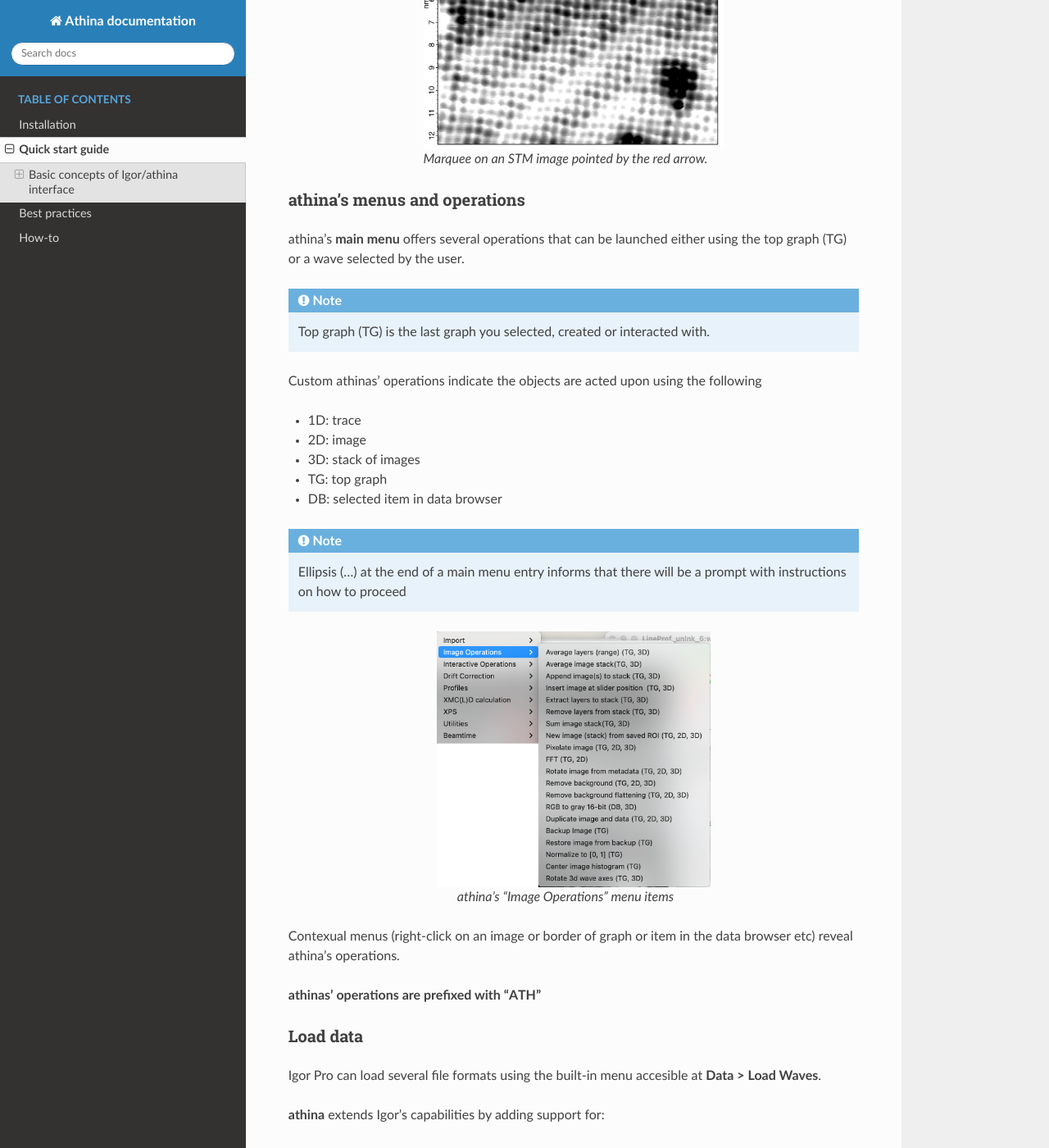
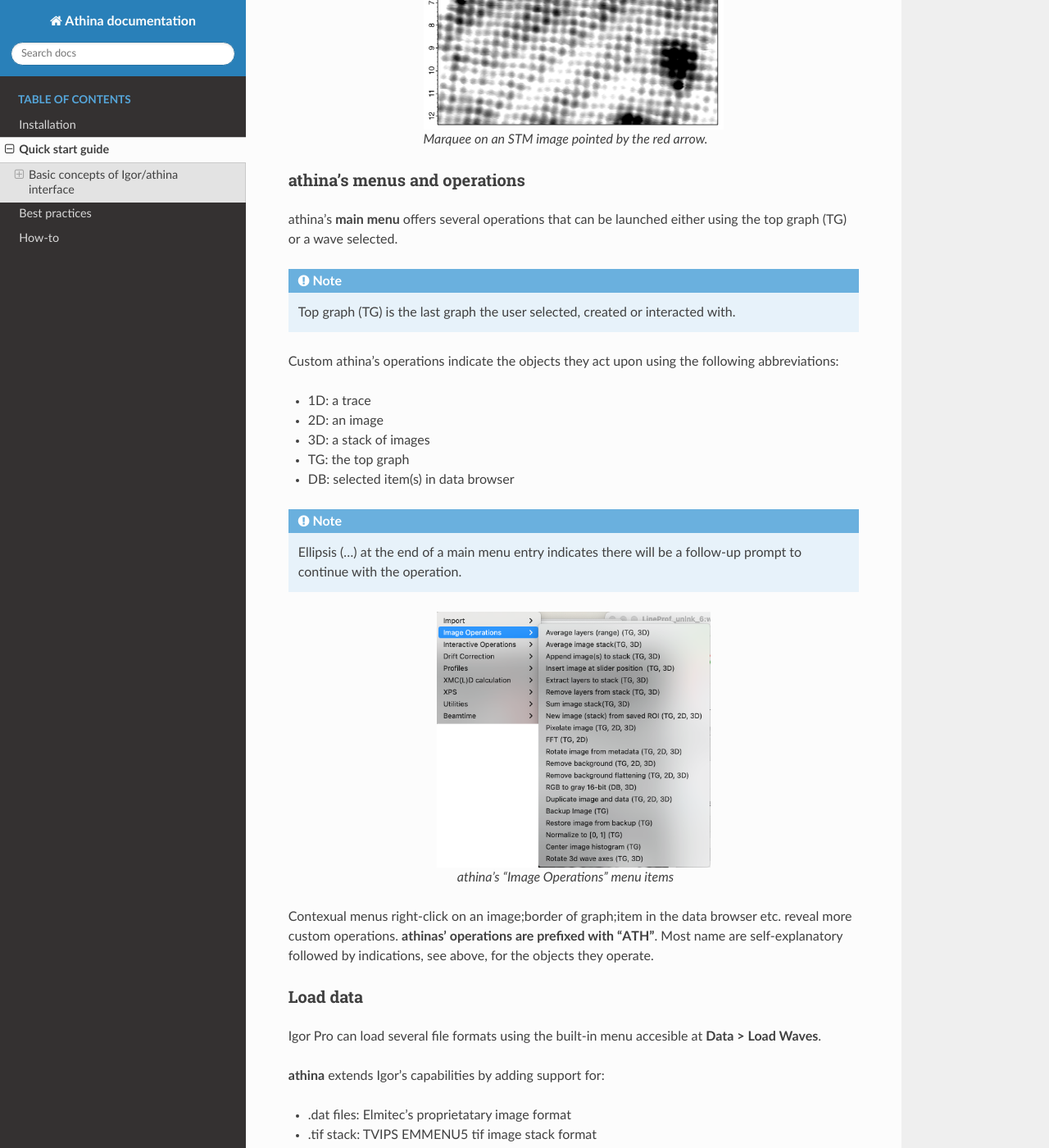
Before and after one commit to evangelosgolias/athina, a Sphinx documentation site: the page built from doc/source/files/quickstart.md, in a window 1280 px wide and 1400 px high, scrolled down 1686 px. Shown: the whole window at 82% size. Built offline with Sphinx 7.4.7 and the Read the Docs theme 2.0.0, drawn with Linux system fonts in a browser that asks for light colours; some of the changed text lies outside the part shown.

Commit message:
Edits in docs

````diff
--- a/doc/source/files/quickstart.md
+++ b/doc/source/files/quickstart.md
@@ -18,7 +18,7 @@
 
 ```{note}
 The red arrow marks the current data folder in Igor's filesystem.
-When the arrow is white it means that it points to the parent folder of the current data folder because the folder three is collapsed.
+When the arrow is white then it points to the collapsed parent folder of the current data folder.
 ```
 
 ```{figure} media/DataBrowserFolders.png
@@ -45,21 +45,21 @@
 ```
 ### athina's menus and operations
 
-athina's **main menu** offers several operations that can be launched either using the top graph (TG) or a wave selected by the user.
+athina's **main menu** offers several operations that can be launched either using the top graph (TG) or a wave selected.
 
 ```{note}
-Top graph (TG) is the last graph you selected, created or interacted with.
+Top graph (TG) is the last graph the user selected, created or interacted with.
 ```
-Custom athinas' operations indicate the objects are acted upon using the following
+Custom athina's operations indicate the objects they act upon using the following abbreviations:
 
-- 1D: trace
-- 2D: image
-- 3D: stack of images
-- TG: top graph
-- DB: selected item in data browser
+- 1D: a trace
+- 2D: an image
+- 3D: a stack of images
+- TG: the top graph
+- DB: selected item(s) in data browser
 
 ```{note}
-Ellipsis (...) at the end of a main menu entry informs that there will be a prompt with instructions on how to proceed
+Ellipsis (...) at the end of a main menu entry indicates there will be a follow-up prompt to continue with the operation.
 ```
 
 ```{figure} media/athinasMenu.png
@@ -71,9 +71,7 @@
 athina's "Image Operations" menu items
 ```
 
-Contexual menus (right-click on an image or border of graph or item in the data browser etc) reveal athina's operations.
-
-**athinas' operations are prefixed with "ATH"**
+Contexual menus right-click on an image;border of graph;item in the data browser etc. reveal more custom operations. **athinas' operations are prefixed with "ATH"**. Most name are self-explanatory followed by indications, see above, for the objects they operate.
 
 ### Load data
 
@@ -82,7 +80,7 @@
 **athina** extends Igor's capabilities by adding support for:
 
 - .dat files: Elmitec's proprietatary image format
-- .tif stack: Saved using TVIPS EMMENU5
+- .tif stack: TVIPS EMMENU5 tif image stack format
 - .nxs: NeXus files
 - .HDF5: custom HDF5 files used at MAXIV
 
@@ -94,16 +92,16 @@
 :align: center
 :name: importdata
 
-Import data using athina
+Import data using athina's main menu entry.
 ```
-then select an item to procceds.
+then select an item to procced. The options are:
 
 - .dat files... : Import selected .dat files
-- .dat files in folder and stack ... : Import all .dat files in the selected folder and stack them
-- .dat files and stack ... : Import selected .dat files and stack them
-- .dat files in folder... : Import all .dat files in folder
-- .tif (EMMENU5)... : Import selected .tif file
-- .tifs (EMMENU5) and stack... : Import selected .tif file and stack them
+- .dat files in folder and stack ... : Import all .dat files in the selected folder and stack them (3D wave)
+- .dat files and stack ... : Import selected .dat files and stack them (3D wave)
+- .dat files in folder... : Import all .dat files in a folder
+- .tif (EMMENU5)... : Import selected .tif file (3D wave)
+- .tifs (EMMENU5) and stack... : Import selected .tif file and stack them (3D wave)
 - .HDF5 file ... : Import entries from an HDF5 file
 - .nxs NeXus files ...: Import data from a NeXus file
 
````
Also changed, not shown: other parts of doc/source/files/quickstart.md (+7 -7 lines), doc/source/files/best_practices.md (+26 -11 lines), doc/source/files/installation.md (+4 -6 lines), doc/source/files/media/FreeSpaceFileList.png (added).
